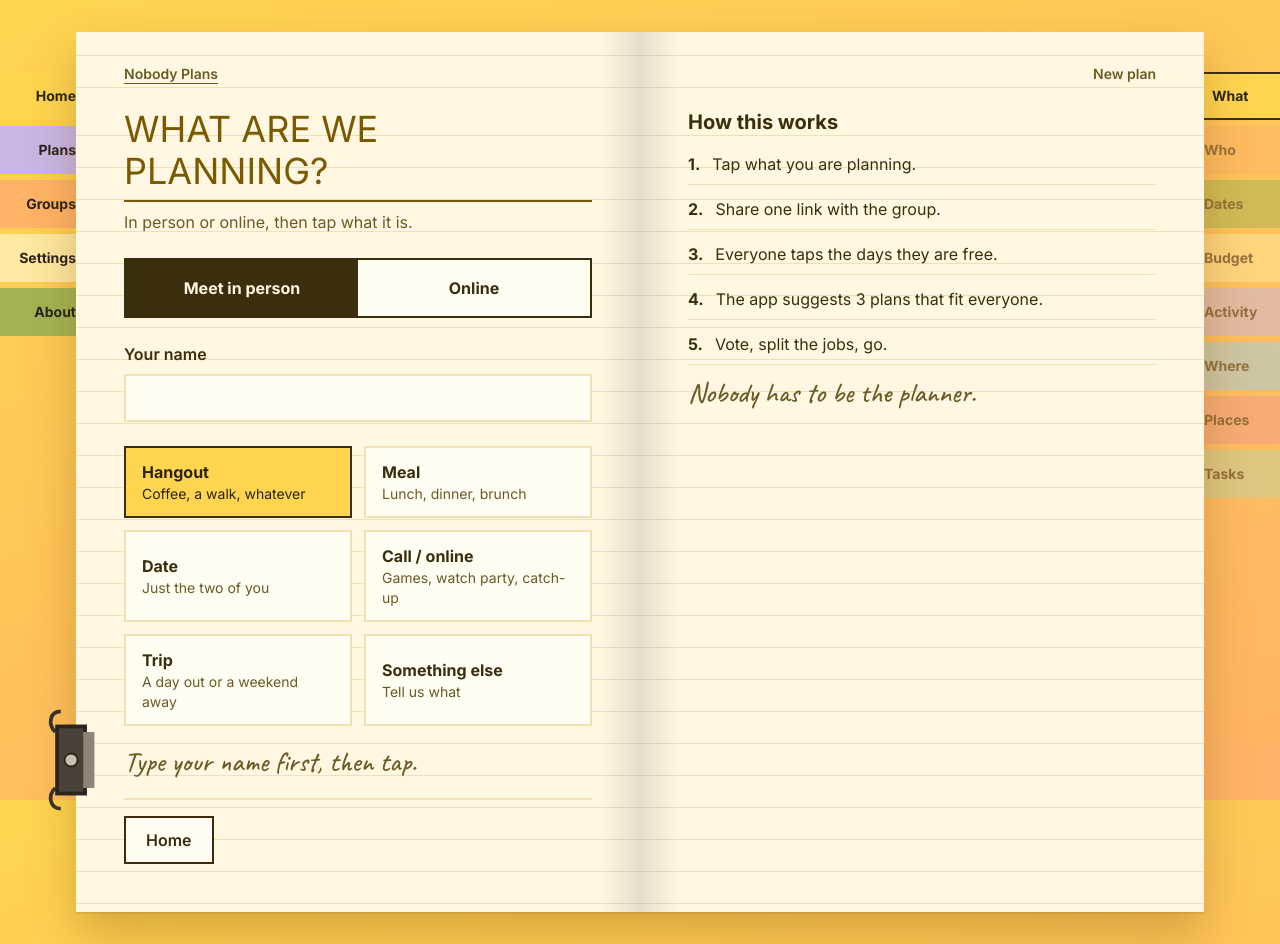
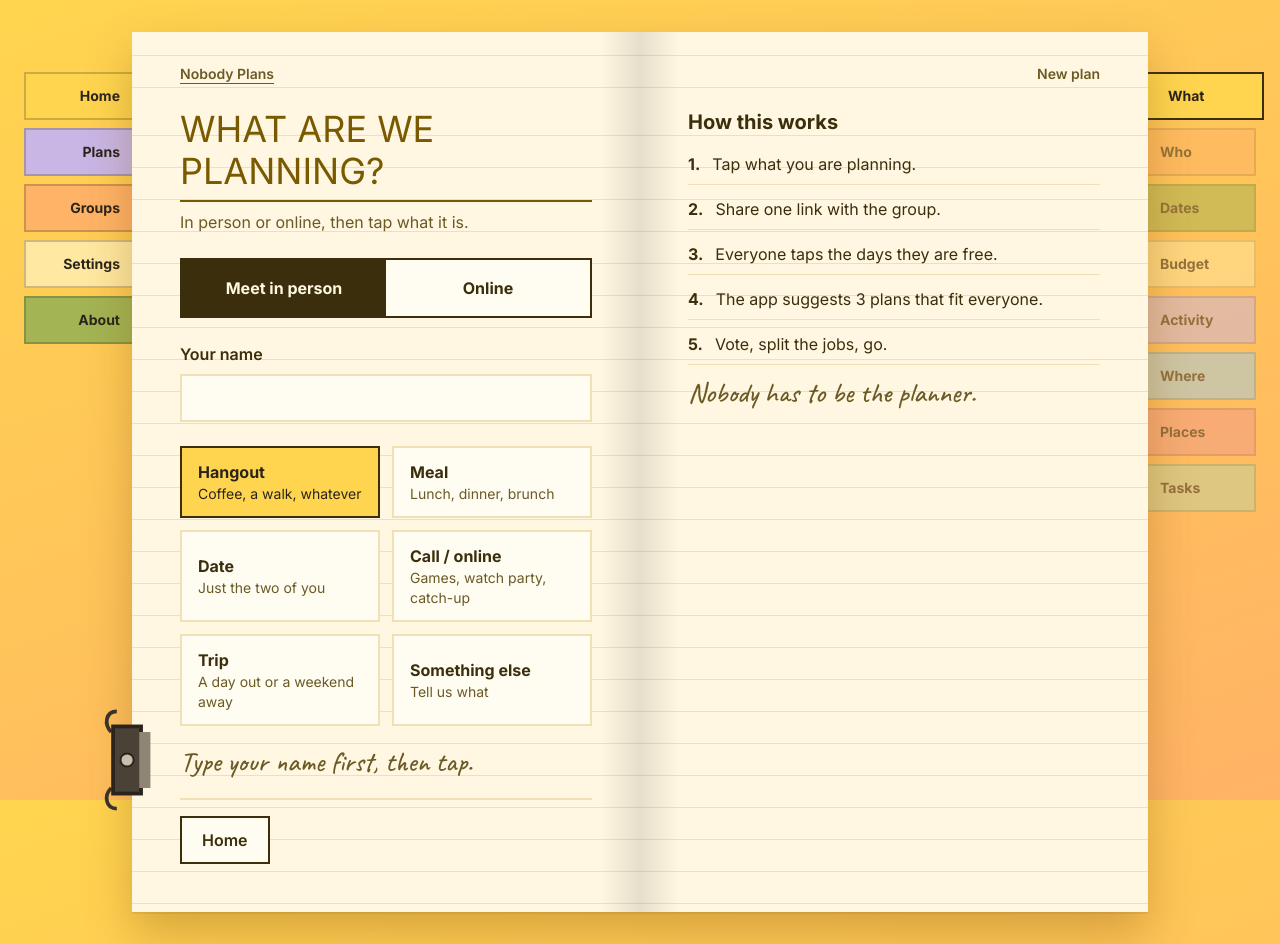
Before and after one commit to nikithakls17-sys/group-planner, a React (Vite) app in the folder frontend/: page /new in a window 1280 px wide. Built offline with nearby package versions, Linux system fonts and the light colour scheme; a web font is replaced by a local one.

Commit message:
Side tabs: wider, padded so text clears the page edge, outlined so sunshine tabs show on the sunshine desk; spread from 1024px

```diff
--- a/frontend/src/components/Book.tsx
+++ b/frontend/src/components/Book.tsx
@@ -63,28 +63,28 @@ export default function Book({ tabs, active, onTab, menu = [], onMenu, headLeft,
     return () => window.clearTimeout(t)
   }, [leaf])
 
-  const pagePad = 'px-5 pb-12 pt-5 md:px-12 md:pt-8'
+  const pagePad = 'px-5 pb-12 pt-5 lg:px-12 lg:pt-8'
   const leafEl = leaf && (
     <>
-      <div key={`d${leaf.n}`} className={`leaf hidden md:block ${leaf.dir === 'fwd' ? 'leaf-forward' : 'leaf-back-dir'}`} aria-hidden="true">
+      <div key={`d${leaf.n}`} className={`leaf hidden lg:block ${leaf.dir === 'fwd' ? 'leaf-forward' : 'leaf-back-dir'}`} aria-hidden="true">
         <div className={`leaf-face paper overflow-hidden ${pagePad}`} inert><div className="mt-14 flex flex-col gap-6">{leaf.front}</div><div className="leaf-shade" /></div>
         <div className={`leaf-face leaf-back paper overflow-hidden ${pagePad}`} inert><div className="mt-14 flex flex-col gap-6">{leaf.back}</div><div className="leaf-shade" style={{ transform: 'scaleX(-1)' }} /></div>
       </div>
-      <div key={`m${leaf.n}`} className={`leaf md:hidden ${leaf.dir === 'fwd' ? 'leaf-phone' : 'leaf-phone-back'}`} aria-hidden="true">
+      <div key={`m${leaf.n}`} className={`leaf lg:hidden ${leaf.dir === 'fwd' ? 'leaf-phone' : 'leaf-phone-back'}`} aria-hidden="true">
         <div className={`leaf-face paper overflow-hidden ${pagePad}`} inert><div className="flex flex-col gap-6">{leaf.phoneFront}</div><div className="leaf-shade" /></div>
       </div>
     </>
   )
 
   return (
-    <div className="mx-auto w-full max-w-[1240px] md:px-14 md:py-8">
+    <div className="mx-auto w-full max-w-[1300px] lg:px-[132px] lg:py-8">
       {/* phone: main menu row, clip, then the plan's tab strip */}
-      <div className="md:hidden">
+      <div className="lg:hidden">
         {menu.length > 0 && (
-          <nav aria-label="Main menu" className="flex gap-1 overflow-x-auto px-3 pt-2">
+          <nav aria-label="Main menu" className="flex gap-1.5 overflow-x-auto px-3 pt-2">
             {menu.map((t) => (
               <button key={t.key} type="button" onClick={() => onMenu?.(t.key)} aria-current={t.key === active ? 'page' : undefined}
-                className={`on-pastel min-h-10 shrink-0 border-2 px-3 text-sm font-semibold ${t.key === active ? 'border-ink' : 'border-transparent'}`}
+                className={`on-pastel min-h-11 shrink-0 border-2 px-4 text-sm font-semibold ${t.key === active ? 'border-ink' : 'border-ink/25'}`}
                 style={{ background: t.color.hex }}>
                 {t.label}
               </button>
@@ -92,10 +92,10 @@ export default function Book({ tabs, active, onTab, menu = [], onMenu, headLeft,
           </nav>
         )}
         <div className="flex justify-center pt-2"><Clip className="h-10 w-20 rotate-90" /></div>
-        {tabs.length > 0 && <nav aria-label="Pages" className="-mb-px flex gap-1 overflow-x-auto px-3 pt-1">
+        {tabs.length > 0 && <nav aria-label="Pages" className="-mb-px flex gap-1.5 overflow-x-auto px-3 pt-1">
           {tabs.map((t) => (
             <button key={t.key} type="button" disabled={t.disabled} onClick={() => onTab(t.key)} aria-current={t.key === active ? 'page' : undefined}
-              className={`on-pastel min-h-12 shrink-0 border-2 border-b-0 px-4 text-sm font-bold disabled:opacity-50 ${t.key === active ? 'border-ink pb-1' : 'border-transparent opacity-90'}`}
+              className={`on-pastel min-h-12 shrink-0 border-2 border-b-0 px-5 pt-1 text-sm font-bold disabled:opacity-50 ${t.key === active ? 'border-ink pb-1' : 'border-ink/25'}`}
               style={{ background: t.color.hex }}>
               {t.label}
             </button>
@@ -104,44 +104,44 @@ export default function Book({ tabs, active, onTab, menu = [], onMenu, headLeft,
       </div>
 
       <div className="relative">
-        <Clip className="absolute -left-9 bottom-24 z-40 hidden h-28 w-16 md:block" />
+        <Clip className="absolute -left-9 bottom-24 z-40 hidden h-28 w-16 lg:block" />
         {menu.length > 0 && (
-          <nav aria-label="Main menu" className="absolute -left-[92px] top-10 z-0 hidden w-[100px] flex-col gap-1.5 md:flex">
+          <nav aria-label="Main menu" className="absolute -left-[116px] top-10 z-0 hidden w-[124px] flex-col gap-2 lg:flex">
             {menu.map((t) => (
               <button key={t.key} type="button" onClick={() => onMenu?.(t.key)} aria-current={t.key === active ? 'page' : undefined}
-                className={`on-pastel min-h-12 border-2 border-r-0 pl-2 pr-4 text-right text-sm font-bold transition-transform ${
-                  t.key === active ? 'translate-x-0 border-ink' : 'translate-x-[8px] border-transparent hover:translate-x-[4px]'}`}
+                className={`on-pastel min-h-12 border-2 border-r-0 py-2 pl-4 pr-7 text-right text-sm font-bold transition-transform ${
+                  t.key === active ? 'translate-x-0 border-ink' : 'translate-x-[8px] border-ink/25 hover:translate-x-[4px]'}`}
                 style={{ background: t.color.hex }}>
                 {t.label}
               </button>
             ))}
           </nav>
         )}
-        <nav aria-label="Pages" className="absolute -right-[92px] top-10 z-0 hidden w-[100px] flex-col gap-1.5 md:flex">
+        <nav aria-label="Pages" className="absolute -right-[116px] top-10 z-0 hidden w-[124px] flex-col gap-2 lg:flex">
           {tabs.map((t) => (
             <button key={t.key} type="button" disabled={t.disabled} onClick={() => onTab(t.key)} aria-current={t.key === active ? 'page' : undefined}
-              className={`on-pastel min-h-12 border-2 border-l-0 pl-4 pr-2 text-left text-sm font-bold transition-transform disabled:opacity-50 ${
-                t.key === active ? 'translate-x-0 border-ink' : 'translate-x-[-8px] border-transparent hover:translate-x-[-4px]'}`}
+              className={`on-pastel min-h-12 border-2 border-l-0 py-2 pl-7 pr-4 text-left text-sm font-bold transition-transform disabled:opacity-50 ${
+                t.key === active ? 'translate-x-0 border-ink' : 'translate-x-[-8px] border-ink/25 hover:translate-x-[-4px]'}`}
               style={{ background: t.color.hex }}>
               {t.label}
             </button>
           ))}
         </nav>
 
-        <div className="relative z-[1] grid min-h-[calc(100dvh-4rem)] grid-cols-1 shadow-[var(--page-shadow)] md:grid-cols-2">
+        <div className="relative z-[1] grid min-h-[calc(100dvh-4rem)] grid-cols-1 shadow-[var(--page-shadow)] lg:grid-cols-2">
           {leafEl}
           <section className={`paper relative flex min-w-0 flex-col ${pagePad}`} aria-label={tab?.label}>
-            <div className="mb-6 hidden items-center justify-between text-sm md:flex">
+            <div className="mb-6 hidden items-center justify-between text-sm lg:flex">
               <span className="font-semibold text-ink-soft">{headLeft}</span>
             </div>
             <div className="flex flex-col gap-6">{left}</div>
-            <span className="pointer-events-none absolute inset-y-0 right-0 hidden w-10 bg-gradient-to-l from-black/10 to-transparent md:block" />
+            <span className="pointer-events-none absolute inset-y-0 right-0 hidden w-10 bg-gradient-to-l from-black/10 to-transparent lg:block" />
           </section>
-          <aside className={`paper relative flex min-w-0 flex-col border-t-2 border-dashed border-rule md:border-t-0 ${pagePad}`} aria-label="Summary">
-            <div className="mb-6 hidden items-center justify-end text-sm md:flex">
+          <aside className={`paper relative flex min-w-0 flex-col border-t-2 border-dashed border-rule lg:border-t-0 ${pagePad}`} aria-label="Summary">
+            <div className="mb-6 hidden items-center justify-end text-sm lg:flex">
               <span className="font-semibold text-ink-soft">{headRight}</span>
             </div>
-            <span className="pointer-events-none absolute inset-y-0 left-0 hidden w-10 bg-gradient-to-r from-black/10 to-transparent md:block" />
+            <span className="pointer-events-none absolute inset-y-0 left-0 hidden w-10 bg-gradient-to-r from-black/10 to-transparent lg:block" />
             <div className="flex flex-col gap-6">{right}</div>
           </aside>
         </div>
```
